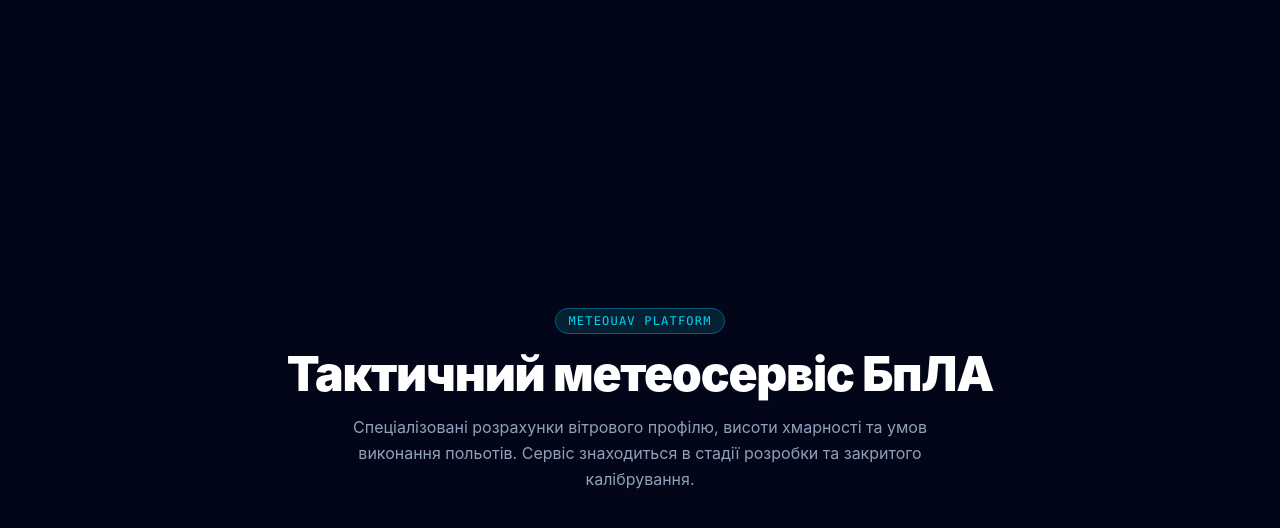
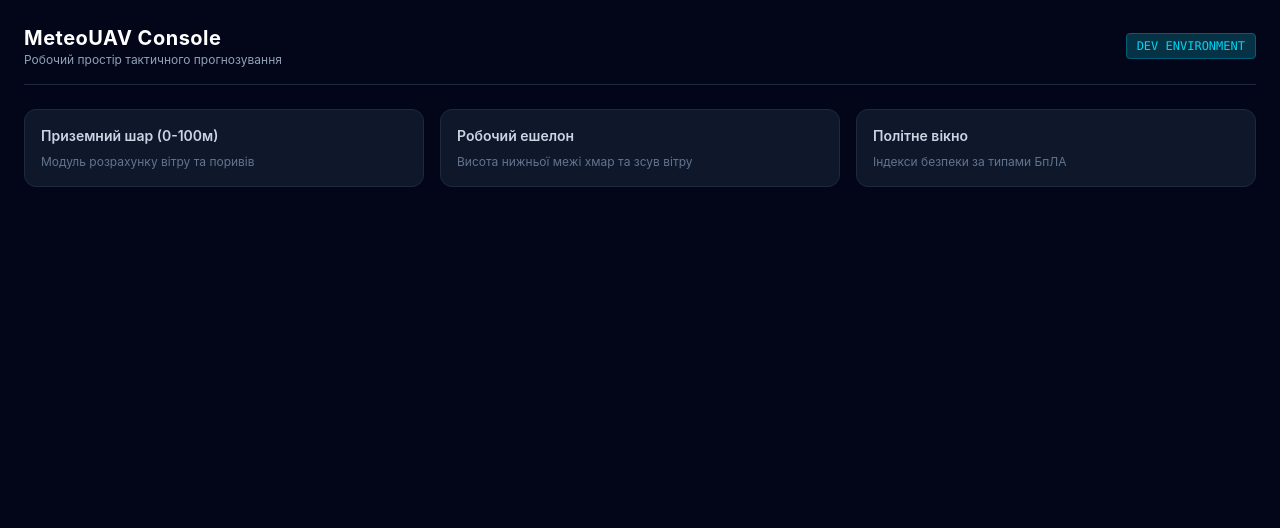
Before and after one commit to Glorentheaa/meteouav-com-ua, a React (Vite) app: page /app in a window 1280 px wide. Before the commit this address led to /. Shown: the top 528 px of the page. Built offline with nearby package versions, Linux system fonts and the light colour scheme.

Commit message:
fix auth redirect and create dev workspace route /app

```diff
--- a/src/App.tsx
+++ b/src/App.tsx
@@ -6,12 +6,14 @@ import { Account } from './Account'
 import { Donate } from './Donate'
 import { About } from './About'
 import { Legal } from './Legal'
+import { MeteoApp } from './MeteoApp'
 
 export function App() {
   return (
     <BrowserRouter>
       <Routes>
         <Route path="/" element={<Home />} />
+        <Route path="/app" element={<MeteoApp />} />
         <Route path="/settings" element={<Settings />} />
         <Route path="/auth" element={<Auth />} />
         <Route path="/account" element={<Account />} />
--- a/src/Auth.tsx
+++ b/src/Auth.tsx
@@ -1,4 +1,4 @@
-import React, { useState } from 'react'
+import React, { useState, useEffect } from 'react'
 import { useNavigate } from 'react-router-dom'
 import { supabase } from './supabaseClient'
 
@@ -12,6 +12,22 @@ export const Auth: React.FC = () => {
   const [message, setMessage] = useState<string | null>(null)
   const [error, setError] = useState<string | null>(null)
   const navigate = useNavigate()
+
+  useEffect(() => {
+    supabase.auth.getSession().then(({ data: { session } }) => {
+      if (session) {
+        navigate('/account', { replace: true })
+      }
+    })
+
+    const { data: { subscription } } = supabase.auth.onAuthStateChange((event, session) => {
+      if (session && (event === 'SIGNED_IN' || event === 'INITIAL_SESSION')) {
+        navigate('/account', { replace: true })
+      }
+    })
+
+    return () => subscription.unsubscribe()
+  }, [navigate])
 
   const handleSubmit = async (e: React.FormEvent) => {
     e.preventDefault()
@@ -42,7 +58,7 @@ export const Auth: React.FC = () => {
           password
         })
         if (signInError) throw signInError
-        navigate('/account')
+        navigate('/account', { replace: true })
       }
     } catch (err: any) {
       setError(err.message || 'Помилка авторизації')
--- /dev/null
+++ b/src/MeteoApp.tsx
@@ -0,0 +1,32 @@
+import React from 'react'
+
+export const MeteoApp: React.FC = () => {
+  return (
+    <main className="min-h-screen bg-slate-950 text-slate-100 p-6">
+      <header className="border-b border-slate-800 pb-4 mb-6 flex justify-between items-center">
+        <div>
+          <h1 className="text-xl font-bold text-white tracking-wide">MeteoUAV Console</h1>
+          <p className="text-xs text-slate-400">Робочий простір тактичного прогнозування</p>
+        </div>
+        <span className="text-xs font-mono px-2.5 py-1 bg-cyan-950 border border-cyan-800 text-cyan-400 rounded">
+          DEV ENVIRONMENT
+        </span>
+      </header>
+
+      <section className="grid grid-cols-1 md:grid-cols-3 gap-4">
+        <div className="bg-slate-900 border border-slate-800 p-4 rounded-xl">
+          <h2 className="text-sm font-semibold text-slate-300 mb-2">Приземний шар (0-100м)</h2>
+          <p className="text-xs text-slate-500">Модуль розрахунку вітру та поривів</p>
+        </div>
+        <div className="bg-slate-900 border border-slate-800 p-4 rounded-xl">
+          <h2 className="text-sm font-semibold text-slate-300 mb-2">Робочий ешелон</h2>
+          <p className="text-xs text-slate-500">Висота нижньої межі хмар та зсув вітру</p>
+        </div>
+        <div className="bg-slate-900 border border-slate-800 p-4 rounded-xl">
+          <h2 className="text-sm font-semibold text-slate-300 mb-2">Політне вікно</h2>
+          <p className="text-xs text-slate-500">Індекси безпеки за типами БпЛА</p>
+        </div>
+      </section>
+    </main>
+  )
+}
```
